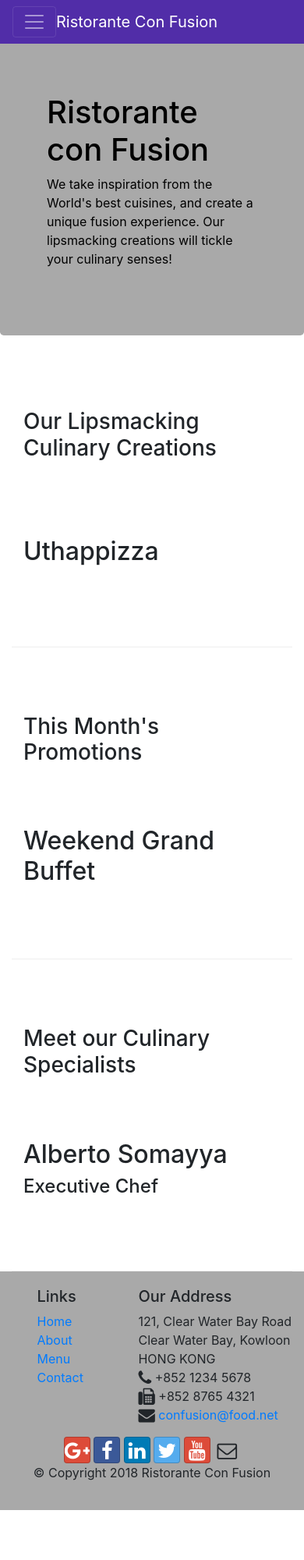
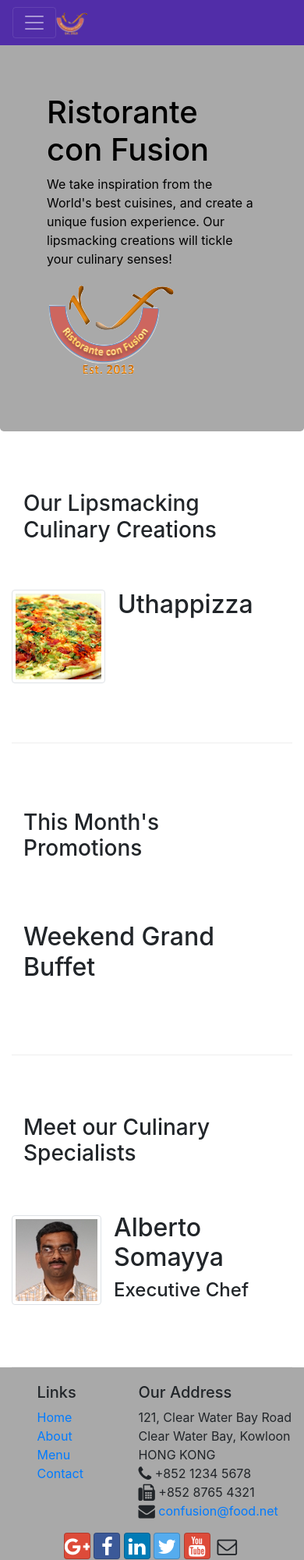
Before and after one commit to jpalcalde/conFusion, a website: page index.html in a window 390 px wide. Shown: the top 2000 px of the page at 78% size. Before the commit the page ends 1936 px from the top, so only its background shows below. Drawn offline with nearby package versions, Linux system fonts and the light colour scheme.

Commit message:
Images and Media

```diff
--- a/index.html
+++ b/index.html
@@ -21,7 +21,7 @@
             <button class="navbar-toggler" type="button" data-toggle="collapse" data-target="#Navbar">
                 <span class="navbar-toggler-icon"></span>
             </button>
-            <a class="navbar-brand mr-auto" href="#">Ristorante Con Fusion</a>
+            <a class="navbar-brand mr-auto" href="#"><img src="img/logo.png" alt="Ristorante Con Fusion" height="30" width="41"></a>
             <div class="collapse navbar-collapse" id="Navbar">
                 <ul class="navbar-nav mr-auto">
                     <li class="nav-item active"><a class="nav-link" href="#"><span class="fa fa-home fa-lg"></span> Home</a></li>
@@ -39,7 +39,8 @@
                     <h1>Ristorante con Fusion</h1>
                     <p>We take inspiration from the World's best cuisines, and create a unique fusion experience. Our lipsmacking creations will tickle your culinary senses!</p>
                 </div>
-                <div class="col-12 col-sm col-md">
+                <div class="col-12 col-sm col-md align-self-center">
+                    <img src="img/logo.png" alt="Ristorante con Fusion" class="img-fluid">
                 </div>
             </div>
         </div>
@@ -50,12 +51,14 @@
             <div class="col-12 col-sm-4 order-sm-last col-md-3">
                 <h3>Our Lipsmacking Culinary Creations</h3>
             </div>
-            <div class="col col-sm order-sm-first col-md">
-                <h2>Uthappizza</h2>
-                <p class="d-none d-sm-block">A unique combination of Indian Uthappam (pancake) and Italian pizza, topped with Cerignola olives, ripe vine cherry tomatoes, Vidalia onion, Guntur chillies and Buffalo Paneer.</p>
+            <div class="media">
+                <img src="img/uthappizza.png" alt="Uthappizza" class="d-flex mr-3 img-thumbnail align-self-center">
+                <div class="media-body">
+                    <h2 class="mt-0">Uthappizza</h2>
+                    <p class="d-none d-sm-block">A unique combination of Indian Uthappam (pancake) and Italian pizza, topped with Cerignola olives, ripe vine cherry tomatoes, Vidalia onion, Guntur chillies and Buffalo Paneer.</p>
+                </div>
             </div>
         </div>
-
 
         <div class="row row-content align-items-center">
             <div class="col-12 col-sm-4 col-md-3">
@@ -71,10 +74,13 @@
             <div class="col-12 col-sm-4 order-sm-last col-md-3">
                 <h3>Meet our Culinary Specialists</h3>
             </div>
-            <div class="col col-sm order-sm-first col-md">
-                <h2>Alberto Somayya</h2>
-                <h4>Executive Chef</h4>
-                <p class="d-none d-sm-block">Award winning three-star Michelin chef with wide International experience having worked closely with whos-who in the culinary world, he specializes in creating mouthwatering Indo-Italian fusion experiences. </p>
+            <div class="media">
+                <img src="img/alberto.png" alt="Alberto Somayya" class="d-flex mr-3 img-thumbnail align-self-center">
+                <div class="media-body">
+                    <h2 class="mt-0">Alberto Somayya</h2>
+                    <h4>Executive Chef</h4>
+                    <p class="d-none d-sm-block">Award winning three-star Michelin chef with wide International experience having worked closely with whos-who in the culinary world, he specializes in creating mouthwatering Indo-Italian fusion experiences.</p>
+                </div>
             </div>
         </div>
     </div>
```
Also changed, not shown: aboutus.html (+3 -2 lines), contactus.html (+3 -2 lines), img/alberto.png (added), img/buffet.png (added), img/logo.png (added), img/uthappizza.png (added), 1 other file.
